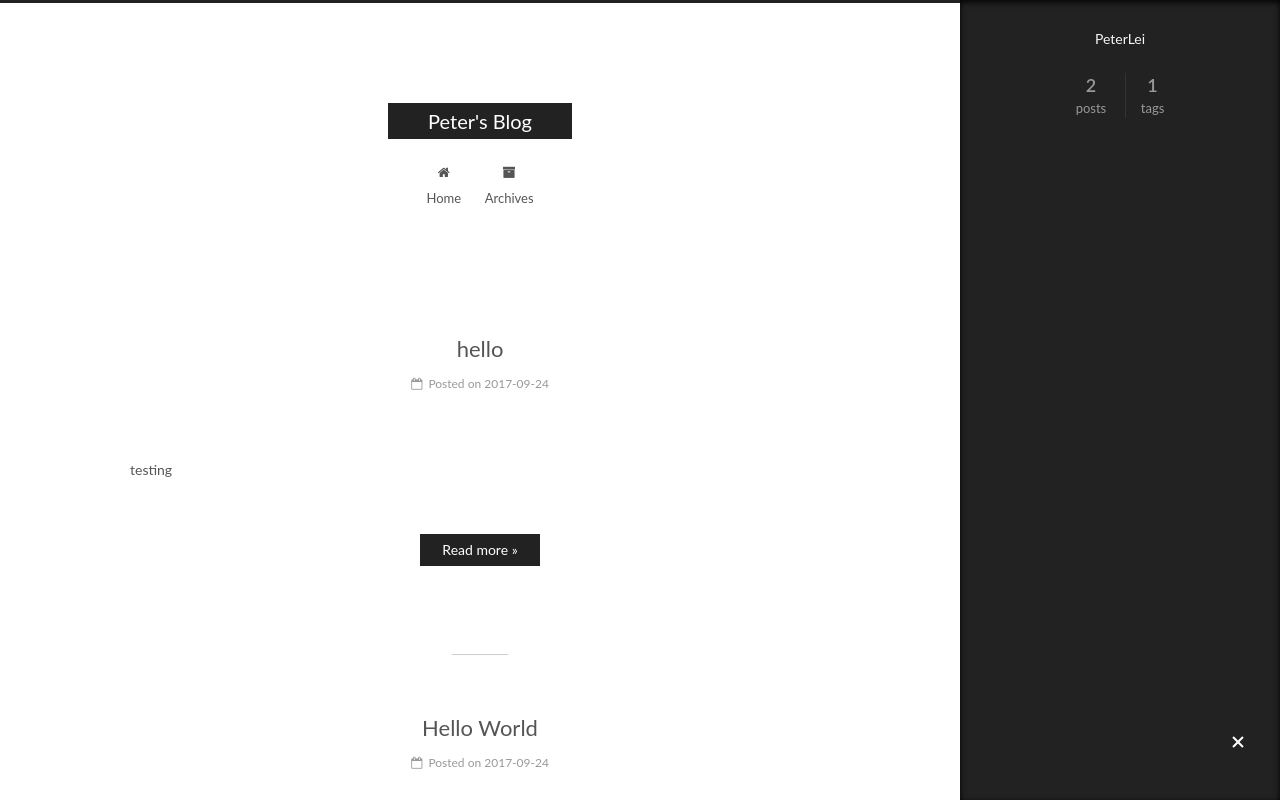
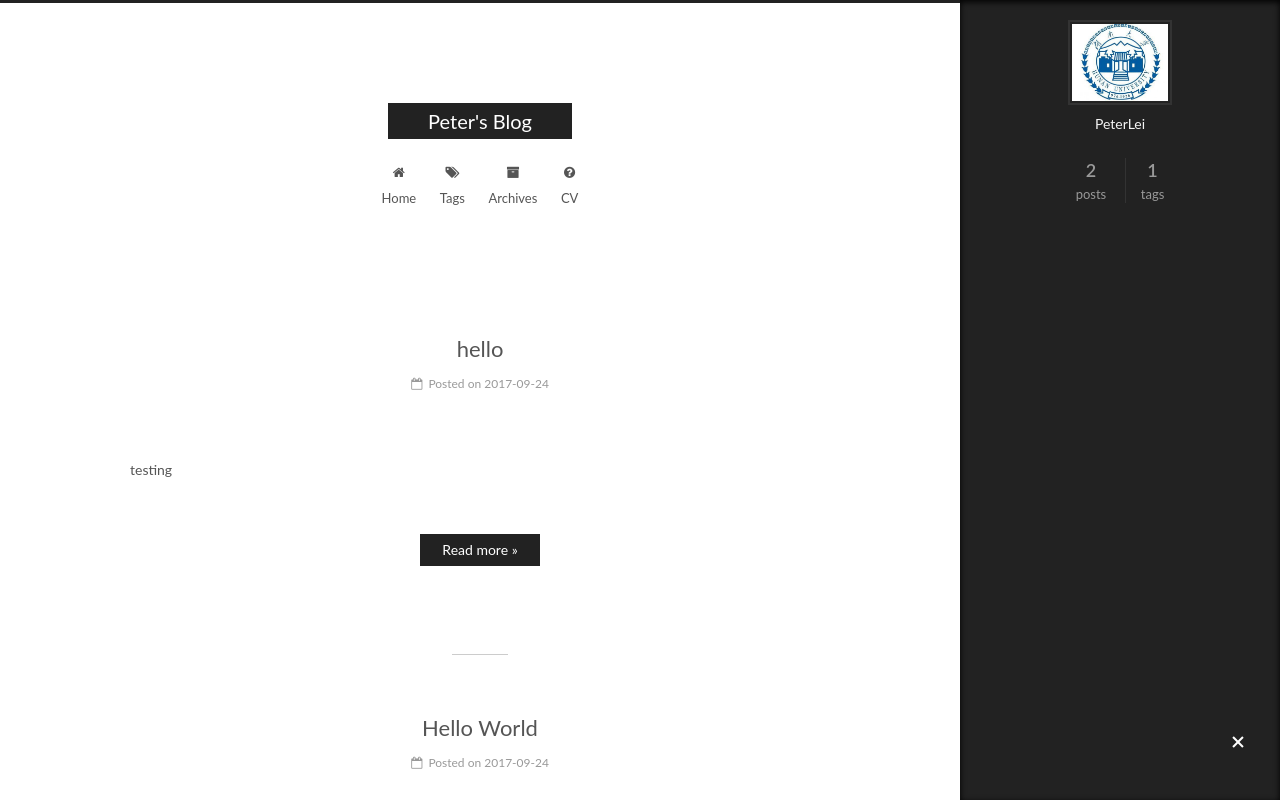
Before and after one commit to peterleigz/peterleigz.github.io, a plain HTML site: page index.html in a window 1280 px wide. Both pictures are taken after a click on the element 1238 px from the left and 743 px from the top of the page. Shown: the top 800 px of the page. Drawn offline with Linux system fonts and the light colour scheme.

Commit message:
Site updated: 2017-09-24 21:50:44

```diff
--- a/css/main.css
+++ b/css/main.css
@@ -1818,7 +1818,7 @@ pre .javascript .function {
   width: 4px;
   height: 4px;
   border-radius: 50%;
-  background: #fa6cb4;
+  background: #9839e2;
 }
 .links-of-blogroll {
   font-size: 13px;
--- a/index.html
+++ b/index.html
@@ -177,12 +177,32 @@
         </li>
 
 
+        <li class="menu-item menu-item-tags">
+          <a href="/tags/" rel="section">
+
+              <i class="menu-item-icon fa fa-fw fa-tags"></i> <br />
+
+            Tags
+          </a>
+        </li>
+
+
         <li class="menu-item menu-item-archives">
           <a href="/archives/" rel="section">
 
               <i class="menu-item-icon fa fa-fw fa-archive"></i> <br />
 
             Archives
+          </a>
+        </li>
+
+
+        <li class="menu-item menu-item-cv">
+          <a href="http://www.visualcv.com/wonggwan" rel="section">
+
+              <i class="menu-item-icon fa fa-fw fa-question-circle"></i> <br />
+
+            CV
           </a>
         </li>
 
@@ -224,7 +244,7 @@
     <span hidden itemprop="author" itemscope itemtype="http://schema.org/Person">
       <meta itemprop="name" content="PeterLei">
       <meta itemprop="description" content="">
-      <meta itemprop="image" content="/images/avatar.gif">
+      <meta itemprop="image" content="/images/example.jpg">
     </span>
 
     <span hidden itemprop="publisher" itemscope itemtype="http://schema.org/Organization">
@@ -348,7 +368,7 @@
     <span hidden itemprop="author" itemscope itemtype="http://schema.org/Person">
       <meta itemprop="name" content="PeterLei">
       <meta itemprop="description" content="">
-      <meta itemprop="image" content="/images/avatar.gif">
+      <meta itemprop="image" content="/images/example.jpg">
     </span>
 
     <span hidden itemprop="publisher" itemscope itemtype="http://schema.org/Organization">
@@ -491,6 +511,10 @@
 
       <section class="site-overview sidebar-panel sidebar-panel-active">
         <div class="site-author motion-element" itemprop="author" itemscope itemtype="http://schema.org/Person">
+
+            <img class="site-author-image" itemprop="image"
+              src="/images/example.jpg"
+              alt="PeterLei" />
 
             <p class="site-author-name" itemprop="name">PeterLei</p>
             <p class="site-description motion-element" itemprop="description"></p>
```
Also changed, not shown: 2017/09/24/hello-world/index.html (+25 -1 lines), 2017/09/24/hello/index.html (+25 -1 lines), archives/2017/09/index.html (+24 -0 lines), archives/2017/index.html (+24 -0 lines), archives/index.html (+24 -0 lines), tags/engineering/index.html (+24 -0 lines), tags/index.html (+24 -0 lines), images/example.jpg (added).
